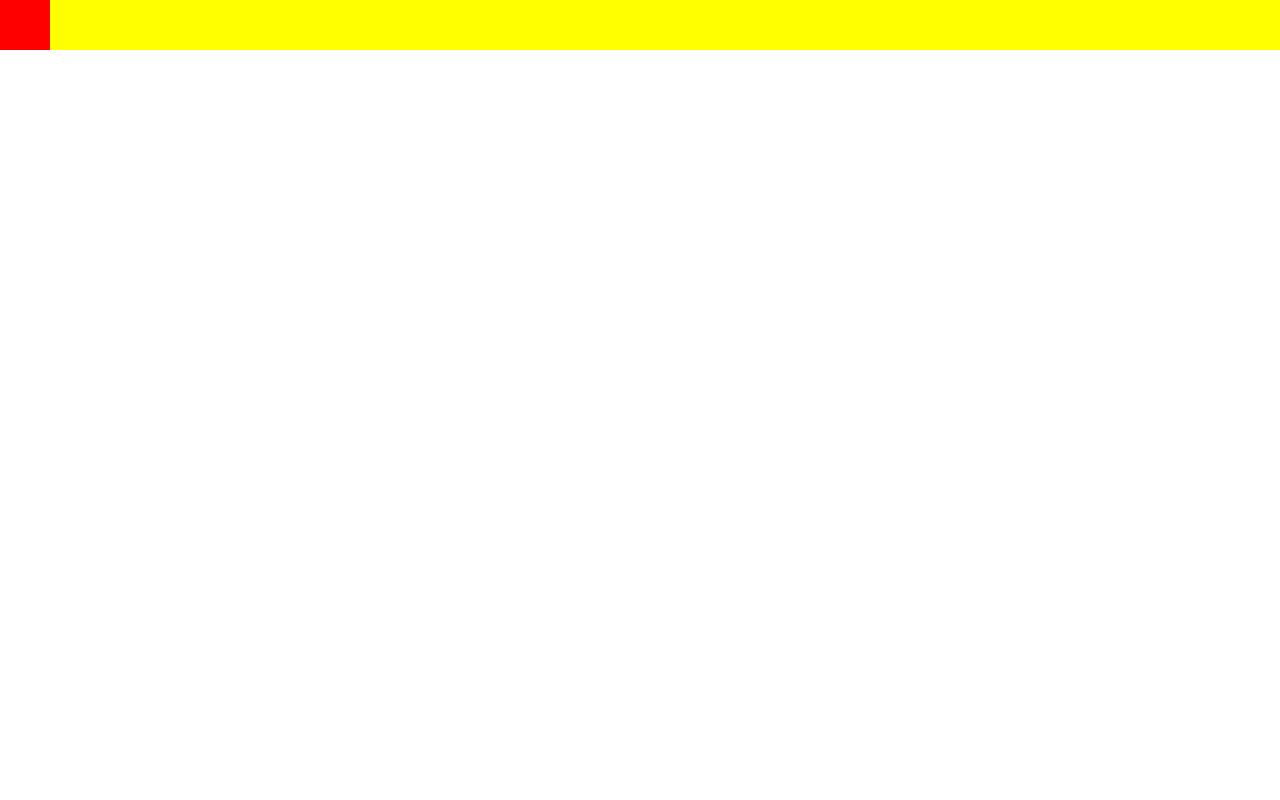
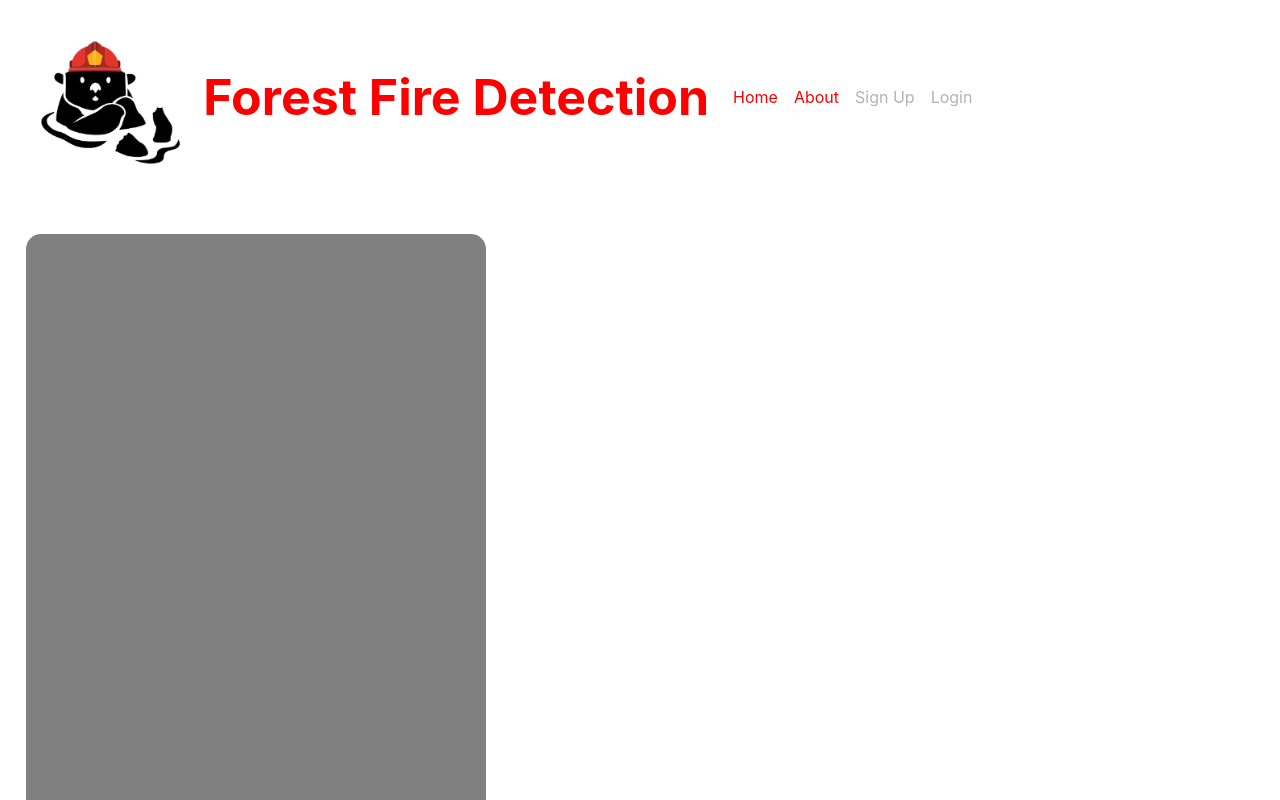
Before and after one commit to AllysonRivera/ForestFireDectionFrontend, a React (Create React App) app: page / in a window 1280 px wide. Shown: the top 800 px of the page. Built offline with nearby package versions, Linux system fonts and the light colour scheme.

Commit message:
alert div

```diff
--- a/src/App.js
+++ b/src/App.js
@@ -9,8 +9,9 @@ import Navbar from './components/Navbar/Navbar';
 function App() {
   return (
     <div className="App">
-      {/* <Navbar /> */}
+      <Navbar />
       <Home />
+      <About />
     </div>
   );
 }
--- a/src/components/About/About.js
+++ b/src/components/About/About.js
@@ -4,6 +4,7 @@ const About= () => {
   return (
       <div>
          <h1>About</h1>
+
       </div>
 
   )
--- a/src/components/Home/Home.css
+++ b/src/components/Home/Home.css
@@ -1,10 +1,19 @@
 .cont{
-    background-color: yellow;
-    width: 100%;
+    background-color: white;
+    width: 100vw;
+    height: 100vh;
     margin: 0 0 0 0;
+    display:grid;
+    align-items: center;
+    grid-template-columns: 40% 60%  ;
+    grid-template-areas:
+    "alerts map"
 }
 .alerts{
-    background-color: red;
-    height: 50px;
-    width: 50px;
+    justify-self: center;
+    grid-area: alerts;
+    background-color: gray;
+    height: 90%;
+    width: 90%;
+    border-radius: 15px;
 }
--- a/src/components/Home/Home.js
+++ b/src/components/Home/Home.js
@@ -3,15 +3,13 @@ import './Home.css';
 
 const Home = () => {
   return (
-      <div>
-         <div class = "cont">
-            <div class= "alerts">
+      <div class = "cont">
+        <div class= "alerts">
 
-            </div>
-            <div class="map">
+        </div>
+        <div class="map">
 
-            </div>
-         </div>
+        </div>
       </div>
 
   )
--- a/src/components/Navbar/Navbar.css
+++ b/src/components/Navbar/Navbar.css
@@ -7,13 +7,14 @@ img{
     height: 100%;
 }
 .logo{
-    width: 20%;
-    height: 20%;
+    width: 15%;
+    height: 15%;
 }
 .navbar-light .navbar-brand{
     color: red;
     background-color: white;
-    font-size: 20px;
+    font-size: 50px;
+    font-weight: bold;
 }
 .navbar-light .navbar-nav .nav-link{
     color: Red;
--- a/src/components/Navbar/Navbar.js
+++ b/src/components/Navbar/Navbar.js
@@ -4,7 +4,7 @@ import './Navbar.css'
 
 const Navbar = () => {
   return (
-      <div>
+      <div className='navigationBar'>
         <nav class="navbar navbar-expand-lg navbar-light">
             <div class="logo">
                 <img src = "logo.png" />
```
Also changed, not shown: src/components/About/About.css (added).
